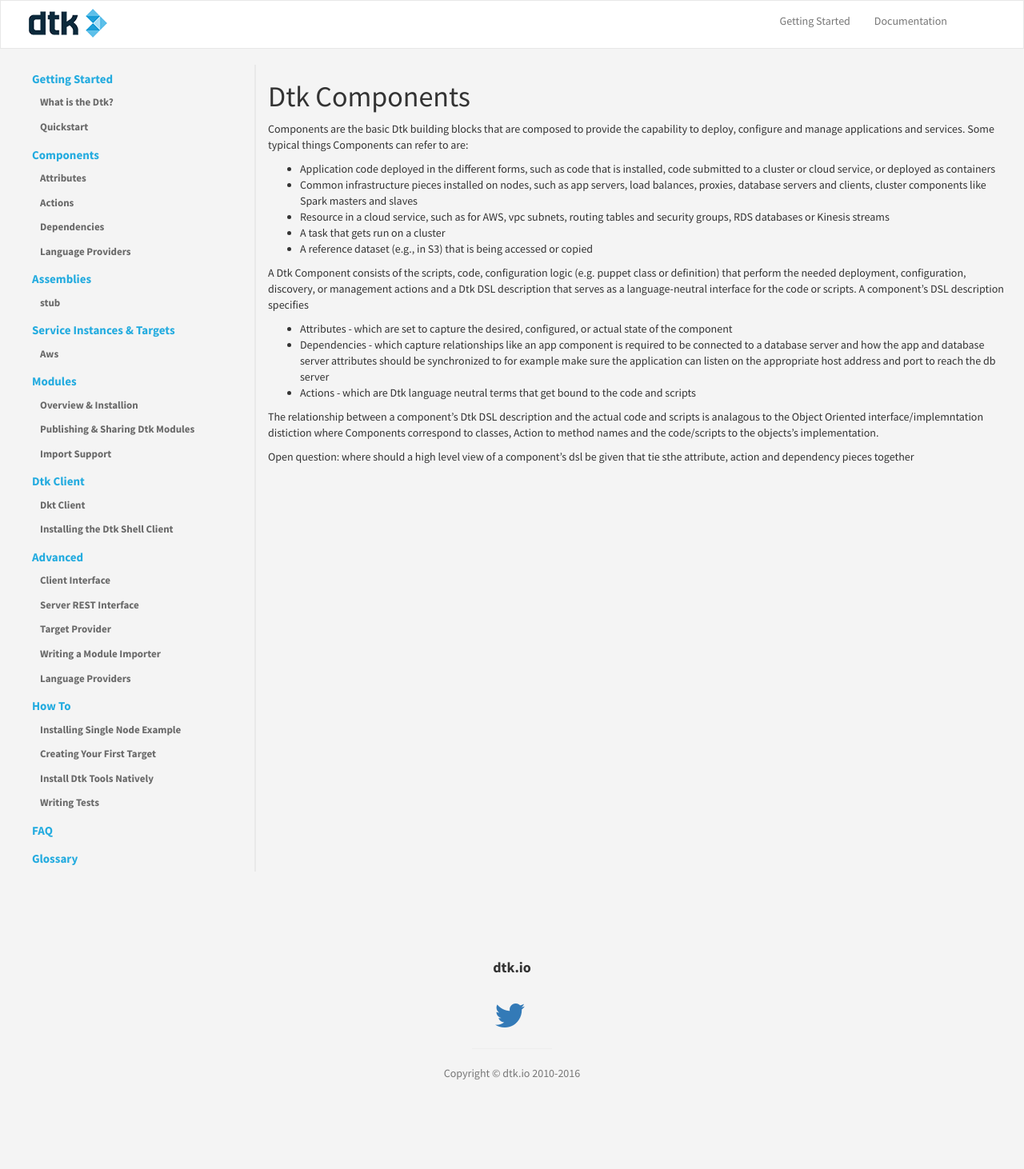
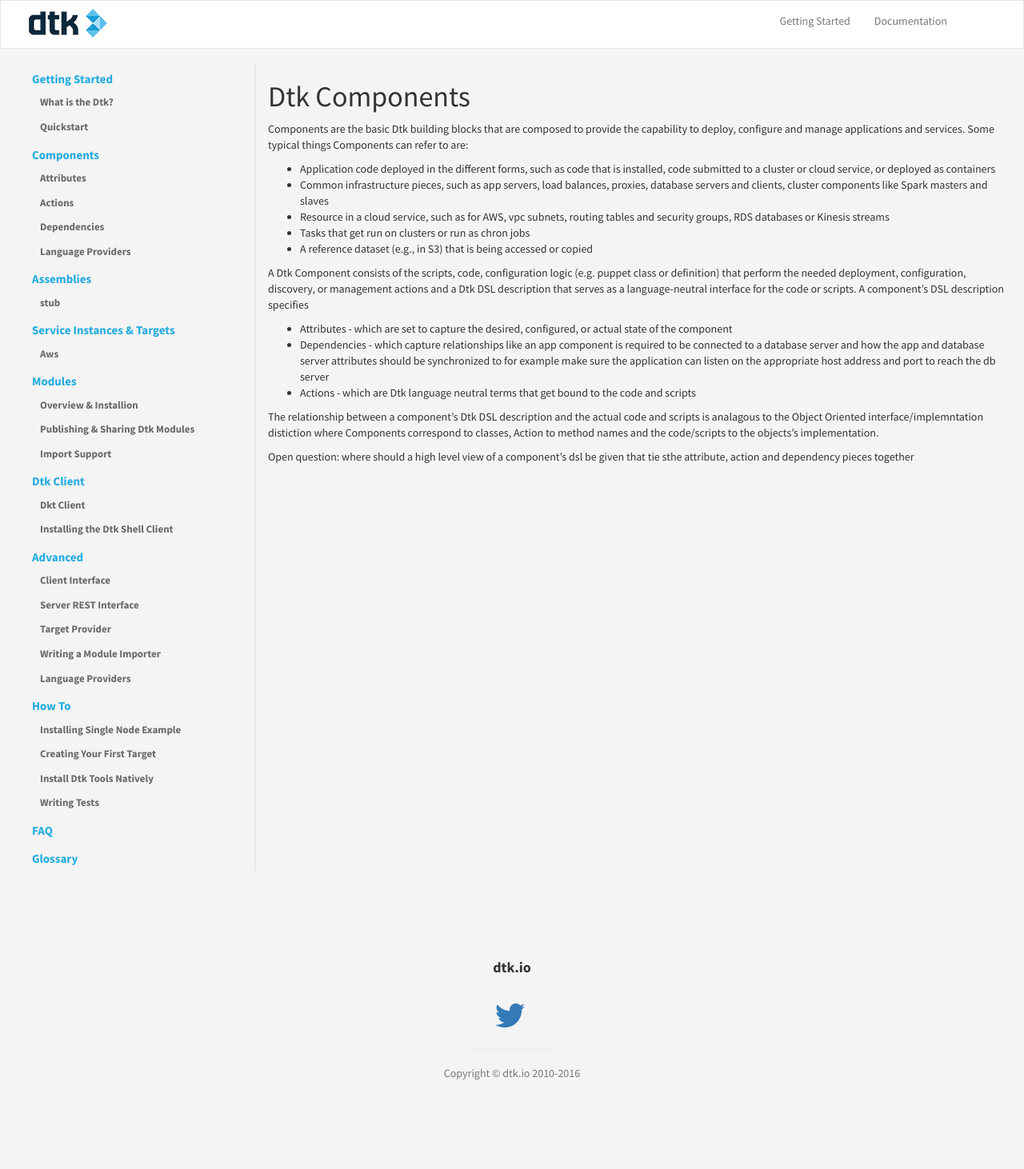
Before and after one commit to dtk/dtk-docs-v1, a Jekyll site: the page built from components.md, in a window 1280 px wide. Shown: the whole page at 80% size. Built offline with Jekyll 4.4.1, drawn with Linux system fonts in a browser that asks for light colours.

Commit message:
Update components.md

```diff
--- a/components.md
+++ b/components.md
@@ -7,9 +7,9 @@ permalink: components/index
 
 Components are the basic Dtk building blocks that are composed to provide the capability to deploy, configure and manage applications and services. Some typical things Components can refer to are:
 * Application code deployed in the different forms, such as code that is installed, code submitted to a cluster or cloud service, or deployed as containers
-* Common infrastructure pieces installed on nodes, such as app servers, load balances, proxies, database servers and clients, cluster components like Spark masters and slaves
+* Common infrastructure pieces, such as app servers, load balances, proxies, database servers and clients, cluster components like Spark masters and slaves
 * Resource in a cloud service, such as for AWS, vpc subnets, routing tables and security groups, RDS databases or Kinesis streams
-* A task that gets run on a cluster
+* Tasks that get run on clusters or run as chron jobs
 * A reference dataset (e.g., in S3) that is being accessed or copied
 
 A Dtk Component consists of the scripts, code, configuration logic (e.g. puppet class or definition) that perform the needed deployment, configuration, discovery, or management actions and a Dtk DSL description that serves as a language-neutral interface for the code or scripts. A component's DSL description specifies
```
